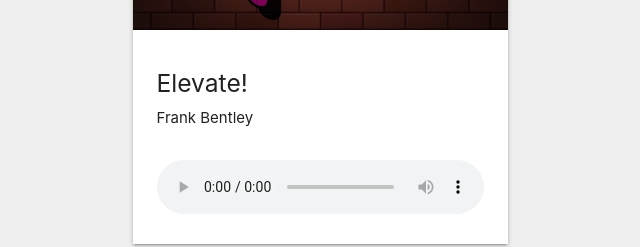
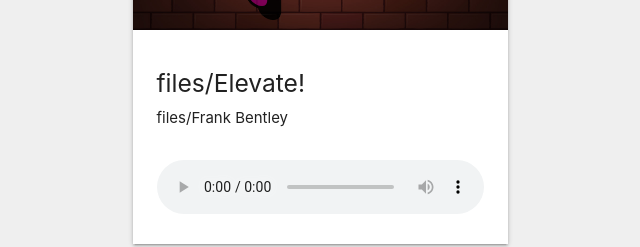
Before and after one commit to Marquesjob/music-player-vanilla-js, a plain HTML site: page base/index.html in a window 1280 px wide. Shown: the part 447-694 px from the top of the page, without its empty margins (320-960 px from the left). Drawn offline with nearby package versions, Linux system fonts and the light colour scheme.

Commit message:
path-dinamico

```diff
--- a/base/index.html
+++ b/base/index.html
@@ -21,6 +21,7 @@
                 </div>
             </div>
         </div>
+        <script src="/base/data.js"></script>
         <script src="/base/player.js"></script>
         <script src="/base/index.js"></script>
     </body>
--- a/base/index.js
+++ b/base/index.js
@@ -1 +1,5 @@
-window.addEventListener("load", player.start());
+const path = (file) => {
+    return `files/${file}`
+}
+
+window.addEventListener('load', player.start());
--- a/base/player.js
+++ b/base/player.js
@@ -3,18 +3,15 @@ window.player = {
     title: document.querySelector(".card-content h5"),
     artist: document.querySelector(".artist"),
     audio: document.querySelector("audio"),
-    data: {
-        title:"Elevate!",
-        artist:"Frank Bentley",
-        gender: "hip-hop",
-        cover:"files/hiphop-music.jpg",
-        file:"files/elevate-by-frank-bentley.mp3"
-    },
-    start: function () {
-        this.cover.style.background = `url('${this.data.cover}') no-repeat center center / cover`
+    audioData: audios,
+    currentAudio: { },
+    start() {
+        this.currentAudio = this.audioData[0]
+
+        this.cover.style.background = `url('${path(this.currentAudio.cover)}') no-repeat center center / cover`
         this.cover.style.height = `40vh`
-        this.title.innerText = this.data.title;
-        this.artist.innerText = this.data.artist;
-        this.audio.src = this.data.file;
+        this.title.innerText = path(this.currentAudio.title);
+        this.artist.innerText = path(this.currentAudio.artist);
+        this.audio.src = path(this.currentAudio.file);
     }
 }
```
